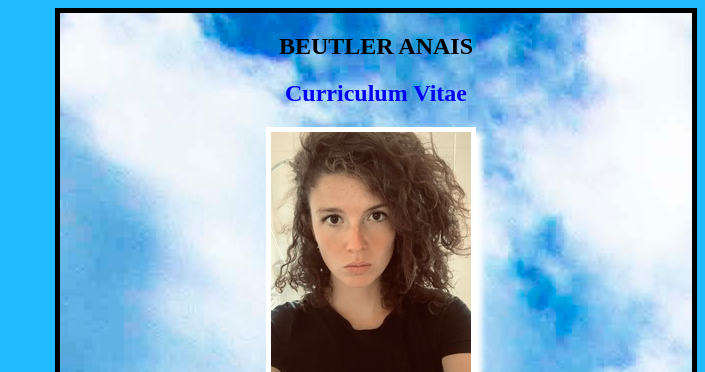
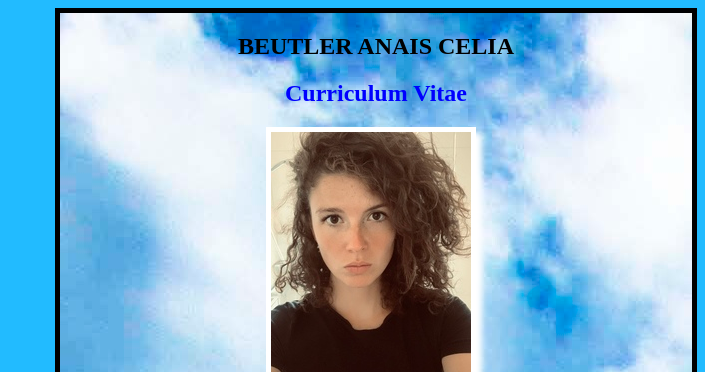
Before and after one commit to Sacha-340/CV2, a plain HTML site: page index.html in a window 1280 px wide. Shown: the top 372 px of the page, without its empty margins (575-1280 px from the left). Drawn offline with Linux system fonts and the light colour scheme.

Commit message:
1sd commit

```diff
--- a/index.html
+++ b/index.html
@@ -9,7 +9,7 @@
 <body>
 <section>
 <p>
-<h1>BEUTLER ANAIS</h1>
+<h1>BEUTLER ANAIS CELIA</h1>
 <h2> Curriculum Vitae</h2>
 <a href="AB.jpeg" /> <img src="AB_mini.jpg" alt = "photo de cv" title = "photo humain pour CV"><a/><img/>
 <p/>
```
